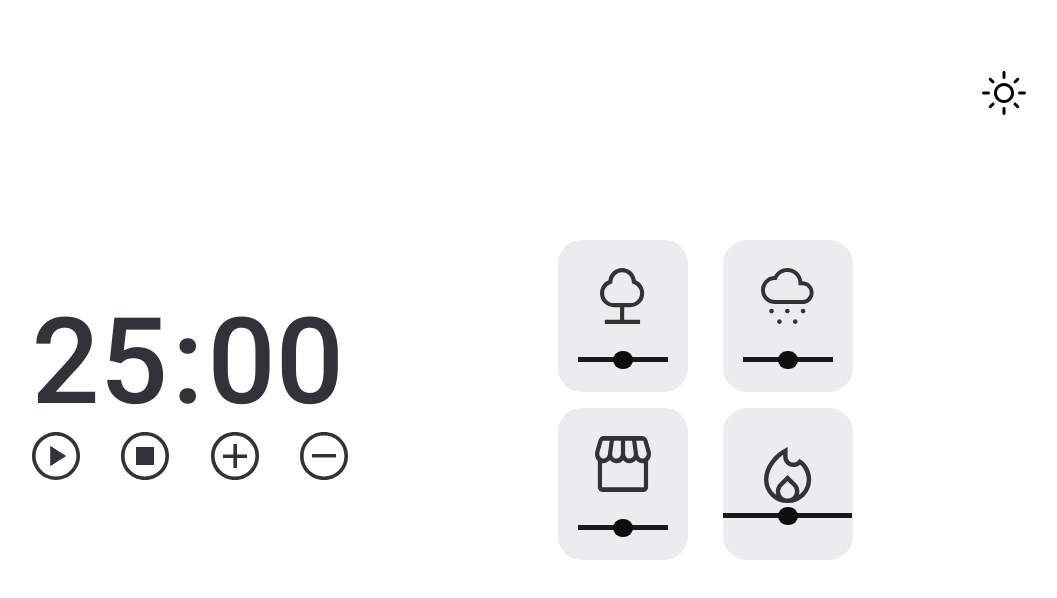
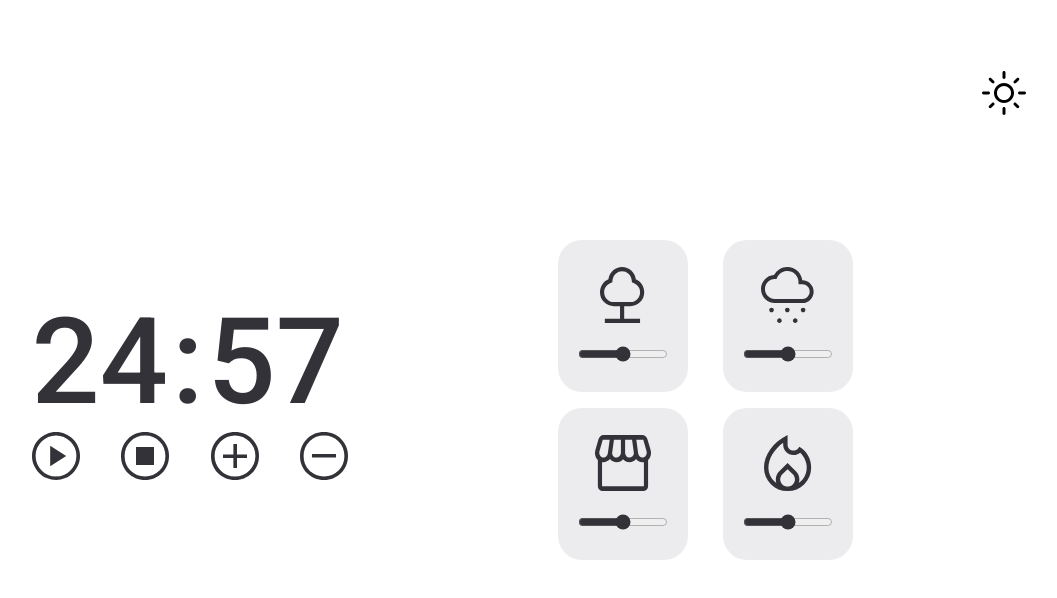
Before and after one commit to Edna06/Pomodoro-desafio, a plain HTML site: page index.html in a window 1280 px wide. Both pictures are taken after a click on the button 253 px from the left and 456 px from the top of the page. Shown: the whole page, without its empty margins (198-1255 px from the left). Drawn offline with Linux system fonts and the light colour scheme.

Commit message:
configurando o timer e o input random

```diff
--- a/index.html
+++ b/index.html
@@ -72,7 +72,7 @@
               />
             </svg>
           </button>
-          <button class="stop">
+          <button class="reset">
             <svg
               width="48"
               height="48"
@@ -132,7 +132,7 @@
                 fill="#323238"
               />
             </svg>
-            <input type="range" id="volume" />
+            <input type="range" id="vol" />
           </button>
 
           <button class="rain-sound">
@@ -148,7 +148,7 @@
                 fill="#323238"
               />
             </svg>
-            <input type="range" id="volume" />
+            <input type="range" id="vol" />
           </button>
 
           <button class="restaurant-sound">
@@ -164,7 +164,7 @@
                 fill="#323238"
               />
             </svg>
-            <input type="range" id="volume" />
+            <input type="range" id="vol" />
           </button>
 
           <button class="fire-sound">
@@ -180,7 +180,7 @@
                 fill="#323238"
               />
             </svg>
-            <input type="range" id="vol" min="0" max="100" />
+            <input type="range" id="vol" />
 
           </button>
         </div>
--- a/js/cardsSound.js
+++ b/js/cardsSound.js
@@ -1,9 +1,7 @@
-import {natureCard, rainCard,restaurantCard,fireCard} from './main.js'
+import { natureCard, rainCard, restaurantCard, fireCard } from './main.js'
 import Sound from './sounds.js'
 
 const sound = Sound() // função construtora precisa ser executada
-
-
 
 export function activeNatureCard() {
   natureCard.classList.toggle('active')
@@ -11,14 +9,16 @@ export function activeNatureCard() {
   restaurantCard.classList.remove('active')
   fireCard.classList.remove('active')
 
-   if (natureCard.classList.contains('active')){
+  if (natureCard.classList.contains('active')) {
     sound.buttonPressAudioNature.play()
-   }
-   else {
-   sound.buttonPressAudioNature.pause()
-   }
+
+    sound.buttonPressAudioRain.pause()
+    sound.buttonPressAudioRestaurant.pause()
+    sound.buttonPressAudioFire.pause()
+  } else {
+    sound.buttonPressAudioNature.pause()
   }
-
+}
 
 export function activeRainCard() {
   natureCard.classList.remove('active')
@@ -26,8 +26,11 @@ export function activeRainCard() {
   restaurantCard.classList.remove('active')
   fireCard.classList.remove('active')
 
-  if (rainCard.classList.contains('active')){
+  if (rainCard.classList.contains('active')) {
     sound.buttonPressAudioRain.play()
+
+    sound.buttonPressAudioNature.pause()
+    sound.buttonPressAudioFire.pause()
   } else {
     sound.buttonPressAudioRain.pause()
   }
@@ -39,8 +42,12 @@ export function activeRestaurantCard() {
   restaurantCard.classList.toggle('active')
   fireCard.classList.remove('active')
 
-  if (restaurantCard.classList.contains('active')){
+  if (restaurantCard.classList.contains('active')) {
     sound.buttonPressAudioRestaurant.play()
+
+    sound.buttonPressAudioNature.pause()
+    sound.buttonPressAudioRain.pause()
+    sound.buttonPressAudioFire.pause()
   } else {
     sound.buttonPressAudioRestaurant.pause()
   }
@@ -52,8 +59,12 @@ export function activeFireCard() {
   restaurantCard.classList.remove('active')
   fireCard.classList.toggle('active')
 
-  if (fireCard.classList.contains('active')){
+  if (fireCard.classList.contains('active')) {
     sound.buttonPressAudioFire.play()
+
+    sound.buttonPressAudioNature.pause()
+    sound.buttonPressAudioRain.pause()
+    sound.buttonPressAudioRestaurant.pause()
   } else {
     sound.buttonPressAudioFire.pause()
   }
--- a/js/main.js
+++ b/js/main.js
@@ -1,5 +1,6 @@
 import {activeNatureCard, activeRainCard, activeRestaurantCard, activeFireCard} from "./cardsSound.js"
 import {lightMode, darkMode} from './dark-mode.js'
+import { countdown, buttonPlay, increaseTimeButton, incremetMinutes, decrementMinutes, decrementTimeButton } from './timer.js'
 
 // variáveis
 export const natureCard = document.querySelector('.nature-sound')
@@ -17,8 +18,6 @@ export const cards = document.querySelector('.cards')
 
 
 
-
-
 // light |dark mode
 buttonLightMode.addEventListener ('click', lightMode)
 buttonDarkMode.addEventListener ('click', darkMode)
@@ -29,3 +28,9 @@ natureCard.addEventListener('click', activeNatureCard)
 rainCard.addEventListener('click', activeRainCard)
 restaurantCard.addEventListener('click', activeRestaurantCard)
 fireCard.addEventListener('click', activeFireCard)
+
+// ajustando o contador
+buttonPlay.addEventListener ('click', countdown)
+
+increaseTimeButton.addEventListener('click', incremetMinutes)
+decrementTimeButton.addEventListener('click', decrementMinutes)
--- /dev/null
+++ b/js/timer.js
@@ -0,0 +1,55 @@
+const minutesDisplay = document.querySelector('.minutes')
+const secondsDisplay = document.querySelector('.seconds')
+
+export const buttonPlay = document.querySelector('.play')
+export const buttonReset = document.querySelector('.reset')
+export const increaseTimeButton = document.querySelector('.increase-time')
+export const decrementTimeButton = document.querySelector('.decrement-time')
+
+export function updateTimerDisplay(minutes, seconds) {
+  minutesDisplay.textContent = String(minutes).padStart(2, '0')
+  secondsDisplay.textContent = String(seconds).padStart(2, '0')
+}
+
+
+export function incremetMinutes() {
+   let minutes = Number(minutesDisplay.textContent)
+
+   minutesDisplay.textContent = String(minutes + 1).padStart(2, '0')
+  }
+
+  export function decrementMinutes() {
+    let minutes = Number (minutesDisplay.textContent)
+
+    minutesDisplay.textContent = String(minutes - 1).padStart(2, '0')
+  }
+
+
+  export function countdown() {
+    setTimeout(function () {
+    let seconds = Number(secondsDisplay.textContent)
+    let minutes = Number(minutesDisplay.textContent)
+
+    incremetMinutes(minutes)
+
+    updateTimerDisplay(minutes, 0)
+
+    if (minutes <= 0) {
+      return
+    }
+
+    if (seconds <= 0) {
+      seconds = 59
+      --minutes
+    }
+
+    updateTimerDisplay(minutes, String(seconds - 1))
+
+    countdown()
+  }, 1000)
+}
+
+
+function resetMinutes() {
+
+}
--- a/style.css
+++ b/style.css
@@ -122,39 +122,19 @@ margin-bottom: 4.8rem;
 }
 
 
-.sound button input#volume{
-  stroke: white;
-  color: white;
+/* input range */
 
-  margin-top: 3rem;
-  width: 9rem;
+input{
+  accent-color: #323238;
+  width: 90px;
+  margin-top: 20px;
 }
 
 
-/* input range */
-
-input[type=range] {
-  -webkit-appearance: none;
+/* active */
+.sound button.active input {
+  accent-color: #FFFFFF;
 }
-
-input[type=range]::-webkit-slider-runnable-track {
-
-  height: .5rem;
-  box-shadow: 0px 0px 0px #000000, 0px 0px 0px #0d0d0d;
-  background: #1a191a;
-  border: 0px solid #000101;
-}
-input[type=range]::-webkit-slider-thumb {
-  height: 1.8rem;
-  width: 2rem;
-  border-radius: 100rem;
-  background: #0f0e0e;
-  cursor: pointer;
-  -webkit-appearance: none;
-  margin-top: -0.6rem;
-}
-
-
 
 /* adicionando dark mode */
 
@@ -163,7 +143,8 @@ fill: #FFFFFF;
 }
 
 body.dark {
-  background: #000000;
+  background: #121214;
+
 }
 
 main .dark span{
@@ -189,12 +170,6 @@ fill: #C4C4CC;
   fill: #FFFFFF;
 }
 
-.dark .sound button input[type=range]::-webkit-slider-runnable-track {
-  background: #FFFFFF;
-  border-radius: .5rem;
-  border: 0px solid #FFFFFF;
+.dark .sound button input {
+  accent-color: #FFFFFF;
 }
-
-.dark .sound button input[type=range]::-webkit-slider-thumb {
-  background: #faf9f9;
-}
```
Also changed, not shown: js/sounds.js (+13 -0 lines).
